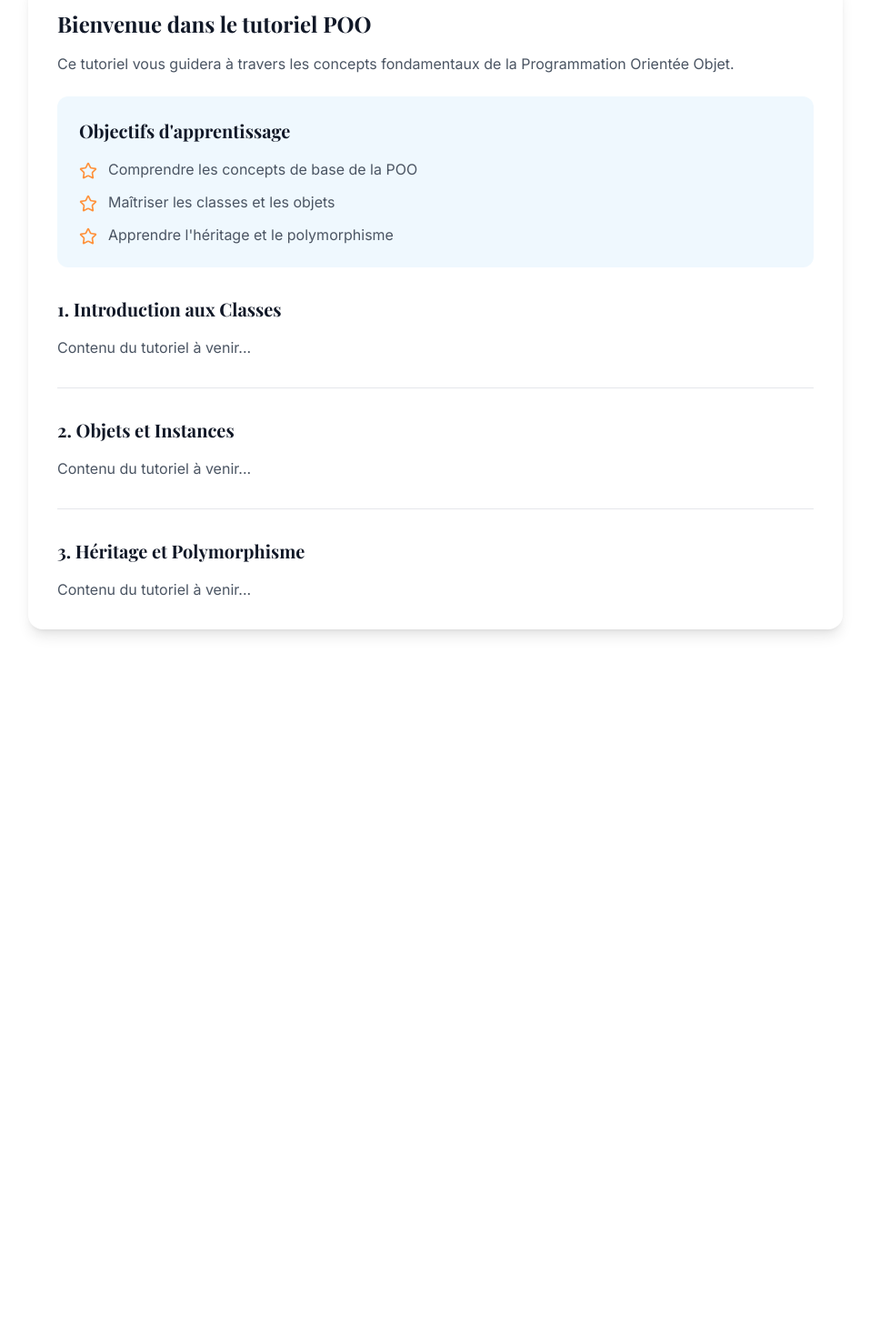
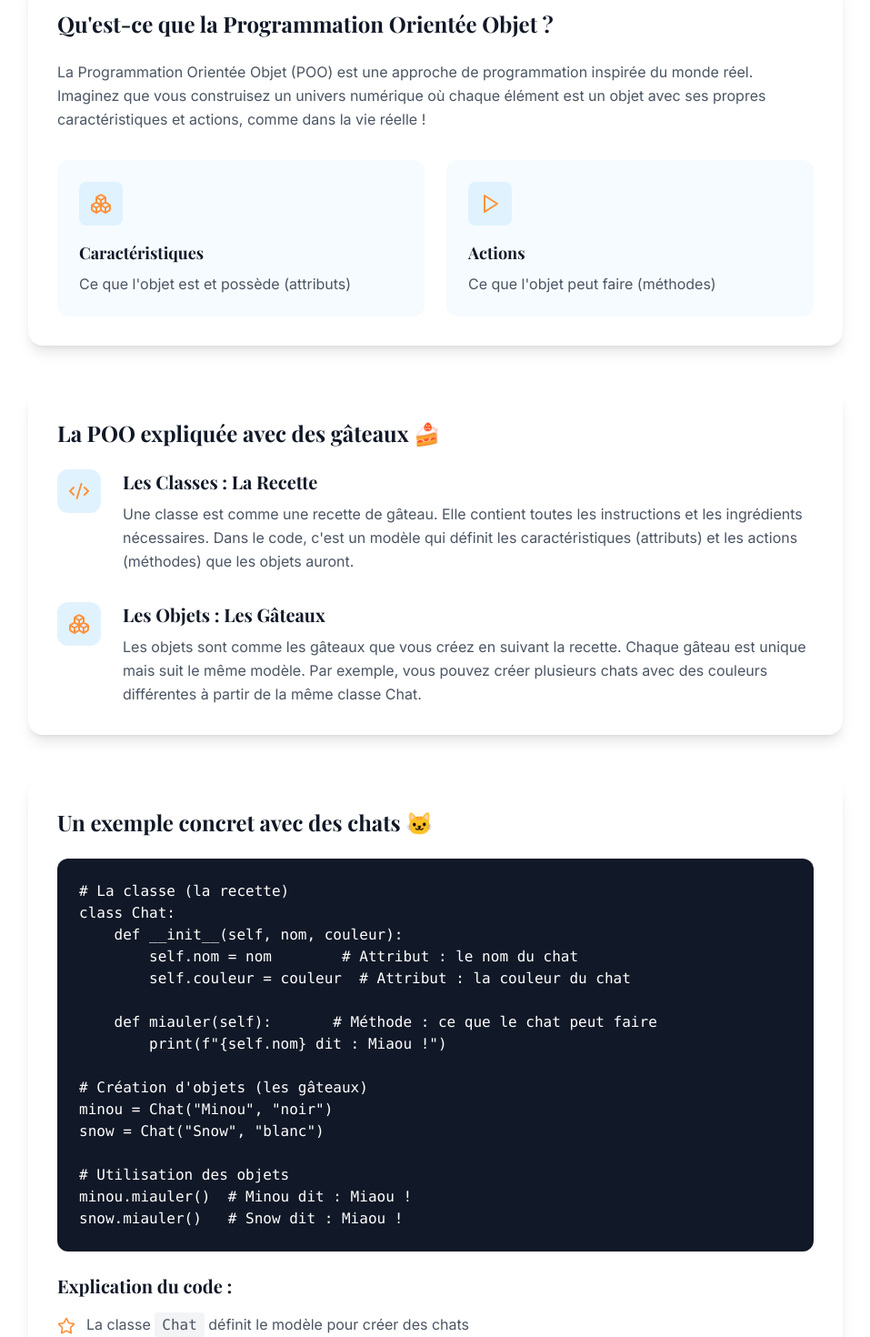
Before and after one commit to TeeBo8/modern-eduspace, a React (Vite) app: page /poo-tutorial in a window 1280 px wide. Shown: the part 340-1810 px from the top of the page at 91% size, without its empty margins (161-1118 px from the left). Before the commit the page ends 1096 px from the top, so only its background shows below. Built offline with nearby package versions, Linux system fonts and the light colour scheme.

Commit message:
Implement OOP tutorial
This commit integrates a tutorial on Object-Oriented Programming (OOP).  The tutorial will cover fundamental OOP concepts for beginners.

```diff
--- a/package.json
+++ b/package.json
@@ -48,6 +48,7 @@
     "input-otp": "^1.2.4",
     "lucide-react": "^0.462.0",
     "next-themes": "^0.3.0",
+    "prism-react-renderer": "^2.4.1",
     "react": "^18.3.1",
     "react-day-picker": "^8.10.1",
     "react-dom": "^18.3.1",
--- a/src/pages/POOTutorial.tsx
+++ b/src/pages/POOTutorial.tsx
@@ -1,5 +1,5 @@
 
-import { ArrowLeft, Star } from 'lucide-react';
+import { ArrowLeft, Star, Code2, Boxes, Play, RefreshCw } from 'lucide-react';
 import { Link } from 'react-router-dom';
 
 const POOTutorial = () => {
@@ -28,61 +28,150 @@ const POOTutorial = () => {
         </div>
 
         {/* Tutorial Content */}
-        <div className="max-w-4xl mx-auto bg-white rounded-2xl shadow-lg p-8">
-          <div className="prose prose-lg max-w-none">
-            <h2 className="font-display text-2xl font-bold mb-4">
-              Bienvenue dans le tutoriel POO
+        <div className="max-w-4xl mx-auto space-y-12">
+          {/* Introduction Section */}
+          <div className="bg-white rounded-2xl shadow-lg p-8">
+            <h2 className="font-display text-2xl font-bold mb-6">
+              Qu'est-ce que la Programmation Orientée Objet ?
             </h2>
-            <p className="text-gray-600 mb-6">
-              Ce tutoriel vous guidera à travers les concepts fondamentaux de la Programmation Orientée Objet.
+            <p className="text-gray-600 mb-6 leading-relaxed">
+              La Programmation Orientée Objet (POO) est une approche de programmation inspirée du monde réel.
+              Imaginez que vous construisez un univers numérique où chaque élément est un objet avec ses propres
+              caractéristiques et actions, comme dans la vie réelle !
             </p>
+            <div className="grid sm:grid-cols-2 gap-6 mt-8">
+              <div className="bg-primary/30 rounded-xl p-6">
+                <div className="h-12 w-12 bg-primary rounded-lg flex items-center justify-center mb-4">
+                  <Boxes className="h-6 w-6 text-accent" />
+                </div>
+                <h3 className="font-display text-lg font-bold mb-2">Caractéristiques</h3>
+                <p className="text-gray-600">
+                  Ce que l'objet est et possède (attributs)
+                </p>
+              </div>
+              <div className="bg-primary/30 rounded-xl p-6">
+                <div className="h-12 w-12 bg-primary rounded-lg flex items-center justify-center mb-4">
+                  <Play className="h-6 w-6 text-accent" />
+                </div>
+                <h3 className="font-display text-lg font-bold mb-2">Actions</h3>
+                <p className="text-gray-600">
+                  Ce que l'objet peut faire (méthodes)
+                </p>
+              </div>
+            </div>
+          </div>
 
-            <div className="bg-primary/50 rounded-xl p-6 mb-8">
-              <h3 className="font-display text-xl font-bold mb-4">
-                Objectifs d'apprentissage
-              </h3>
+          {/* La Métaphore du Gâteau */}
+          <div className="bg-white rounded-2xl shadow-lg p-8">
+            <h2 className="font-display text-2xl font-bold mb-6">
+              La POO expliquée avec des gâteaux 🍰
+            </h2>
+            <div className="space-y-8">
+              <div className="flex items-start gap-6">
+                <div className="h-12 w-12 bg-primary rounded-xl flex items-center justify-center flex-shrink-0">
+                  <Code2 className="h-6 w-6 text-accent" />
+                </div>
+                <div>
+                  <h3 className="font-display text-xl font-bold mb-2">Les Classes : La Recette</h3>
+                  <p className="text-gray-600 leading-relaxed">
+                    Une classe est comme une recette de gâteau. Elle contient toutes les instructions
+                    et les ingrédients nécessaires. Dans le code, c'est un modèle qui définit les
+                    caractéristiques (attributs) et les actions (méthodes) que les objets auront.
+                  </p>
+                </div>
+              </div>
+
+              <div className="flex items-start gap-6">
+                <div className="h-12 w-12 bg-primary rounded-xl flex items-center justify-center flex-shrink-0">
+                  <Boxes className="h-6 w-6 text-accent" />
+                </div>
+                <div>
+                  <h3 className="font-display text-xl font-bold mb-2">Les Objets : Les Gâteaux</h3>
+                  <p className="text-gray-600 leading-relaxed">
+                    Les objets sont comme les gâteaux que vous créez en suivant la recette.
+                    Chaque gâteau est unique mais suit le même modèle. Par exemple, vous pouvez
+                    créer plusieurs chats avec des couleurs différentes à partir de la même classe Chat.
+                  </p>
+                </div>
+              </div>
+            </div>
+          </div>
+
+          {/* Example Code Section */}
+          <div className="bg-white rounded-2xl shadow-lg p-8">
+            <h2 className="font-display text-2xl font-bold mb-6">
+              Un exemple concret avec des chats 🐱
+            </h2>
+            <div className="bg-gray-900 rounded-xl p-6 mb-6">
+              <pre className="text-white overflow-x-auto">
+                <code>{`# La classe (la recette)
+class Chat:
+    def __init__(self, nom, couleur):
+        self.nom = nom        # Attribut : le nom du chat
+        self.couleur = couleur  # Attribut : la couleur du chat
+
+    def miauler(self):       # Méthode : ce que le chat peut faire
+        print(f"{self.nom} dit : Miaou !")
+
+# Création d'objets (les gâteaux)
+minou = Chat("Minou", "noir")
+snow = Chat("Snow", "blanc")
+
+# Utilisation des objets
+minou.miauler()  # Minou dit : Miaou !
+snow.miauler()   # Snow dit : Miaou !`}</code>
+              </pre>
+            </div>
+            <div className="space-y-4">
+              <h3 className="font-display text-xl font-bold">Explication du code :</h3>
               <ul className="space-y-3 text-gray-600">
-                <li className="flex items-start">
-                  <Star className="h-5 w-5 text-accent mr-3 mt-1 flex-shrink-0" />
-                  Comprendre les concepts de base de la POO
+                <li className="flex items-start gap-3">
+                  <Star className="h-5 w-5 text-accent mt-1 flex-shrink-0" />
+                  <span>La classe <code className="bg-gray-100 px-2 py-1 rounded">Chat</code> définit le modèle pour créer des chats</span>
                 </li>
-                <li className="flex items-start">
-                  <Star className="h-5 w-5 text-accent mr-3 mt-1 flex-shrink-0" />
-                  Maîtriser les classes et les objets
+                <li className="flex items-start gap-3">
+                  <Star className="h-5 w-5 text-accent mt-1 flex-shrink-0" />
+                  <span>Les attributs <code className="bg-gray-100 px-2 py-1 rounded">nom</code> et <code className="bg-gray-100 px-2 py-1 rounded">couleur</code> sont les caractéristiques du chat</span>
                 </li>
-                <li className="flex items-start">
-                  <Star className="h-5 w-5 text-accent mr-3 mt-1 flex-shrink-0" />
-                  Apprendre l'héritage et le polymorphisme
+                <li className="flex items-start gap-3">
+                  <Star className="h-5 w-5 text-accent mt-1 flex-shrink-0" />
+                  <span>La méthode <code className="bg-gray-100 px-2 py-1 rounded">miauler()</code> est une action que le chat peut effectuer</span>
                 </li>
               </ul>
             </div>
+          </div>
 
-            {/* Tutorial sections placeholder - to be filled with actual content */}
-            <div className="space-y-8">
-              <div className="border-b pb-8">
-                <h3 className="font-display text-xl font-bold mb-4">
-                  1. Introduction aux Classes
-                </h3>
+          {/* Benefits Section */}
+          <div className="bg-white rounded-2xl shadow-lg p-8">
+            <h2 className="font-display text-2xl font-bold mb-6">
+              Pourquoi utiliser la POO ?
+            </h2>
+            <div className="grid sm:grid-cols-3 gap-6">
+              <div className="bg-primary/30 rounded-xl p-6">
+                <div className="h-12 w-12 bg-primary rounded-lg flex items-center justify-center mb-4">
+                  <RefreshCw className="h-6 w-6 text-accent" />
+                </div>
+                <h3 className="font-display text-lg font-bold mb-2">Réutilisable</h3>
                 <p className="text-gray-600">
-                  Contenu du tutoriel à venir...
+                  Créez autant d'objets que vous voulez à partir d'une seule classe
                 </p>
               </div>
-
-              <div className="border-b pb-8">
-                <h3 className="font-display text-xl font-bold mb-4">
-                  2. Objets et Instances
-                </h3>
+              <div className="bg-primary/30 rounded-xl p-6">
+                <div className="h-12 w-12 bg-primary rounded-lg flex items-center justify-center mb-4">
+                  <Boxes className="h-6 w-6 text-accent" />
+                </div>
+                <h3 className="font-display text-lg font-bold mb-2">Organisé</h3>
                 <p className="text-gray-600">
-                  Contenu du tutoriel à venir...
+                  Le code est structuré autour d'objets logiques et cohérents
                 </p>
               </div>
-
-              <div>
-                <h3 className="font-display text-xl font-bold mb-4">
-                  3. Héritage et Polymorphisme
-                </h3>
+              <div className="bg-primary/30 rounded-xl p-6">
+                <div className="h-12 w-12 bg-primary rounded-lg flex items-center justify-center mb-4">
+                  <Code2 className="h-6 w-6 text-accent" />
+                </div>
+                <h3 className="font-display text-lg font-bold mb-2">Maintenable</h3>
                 <p className="text-gray-600">
-                  Contenu du tutoriel à venir...
+                  Facile à modifier et à faire évoluer dans le temps
                 </p>
               </div>
             </div>
```
Also changed, not shown: 1 other file (tests, documents, lock files or other folders).
